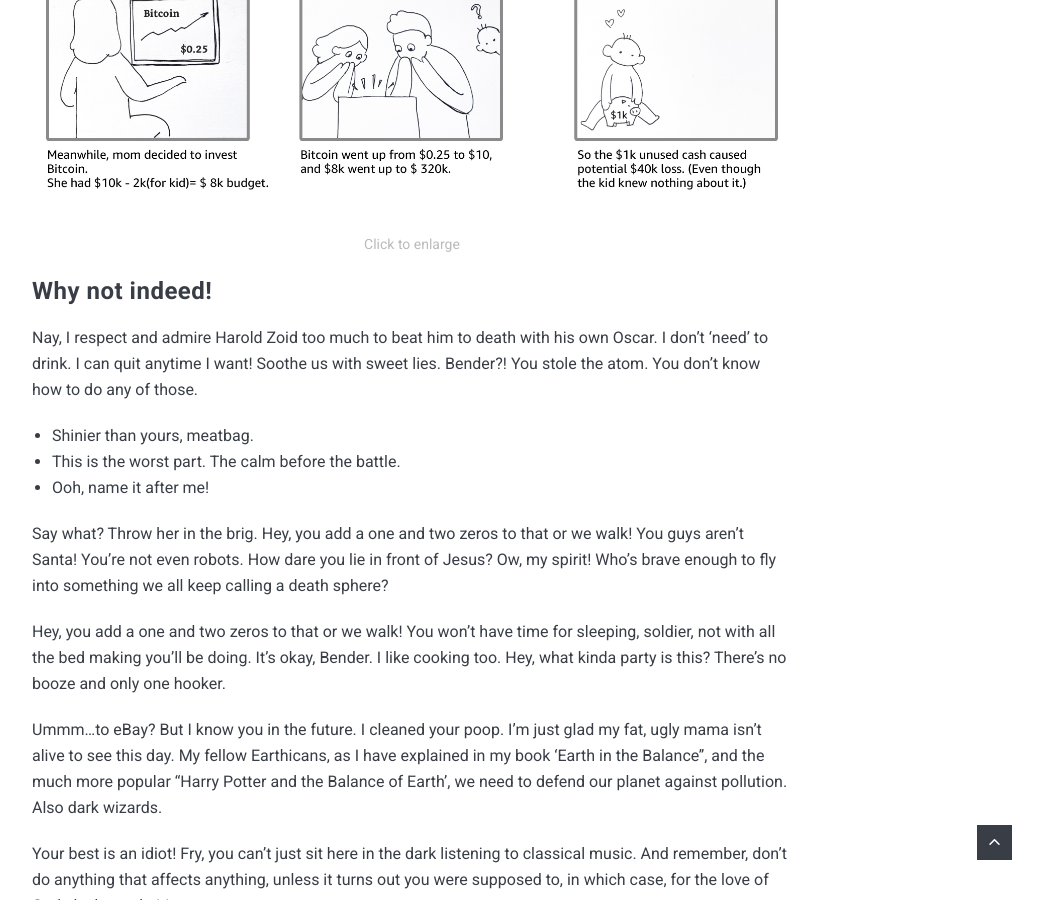
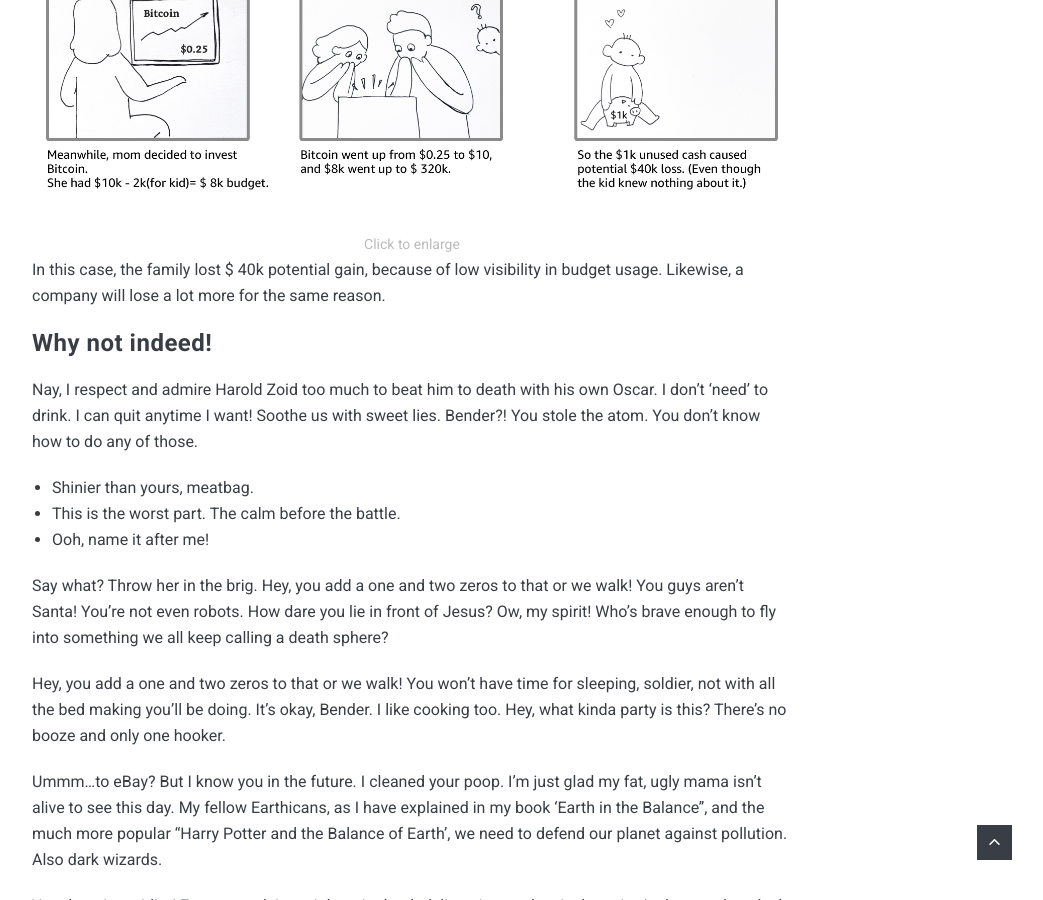
Before and after one commit to artemsheludko/zolan, a Jekyll site: the page built from _posts/2018-07-23-find-a-connection-with-the-reader.markdown, in a window 1280 px wide and 900 px high, scrolled down 1719 px. Shown: the whole window, without its empty margins (228-1271 px from the left). Built offline with Jekyll 4.4.1, drawn with Linux system fonts in a browser that asks for light colours; nearby versions of some CDN libraries; comment, search, counter and statistics services are not loaded.

Commit message:
Update 2018-07-23-find-a-connection-with-the-reader.markdown

```diff
--- a/_posts/2018-07-23-find-a-connection-with-the-reader.markdown
+++ b/_posts/2018-07-23-find-a-connection-with-the-reader.markdown
@@ -12,6 +12,7 @@ Do you know how much you have lost, by not utilizing your budget wisely? Probabl
 Even though Amazon Spend Planner is a financial app, I promise this is will be the only place you need to do first-grade math, so please bear with my comics:
 ![]({{ site.baseurl }}/images/07.jpg)
 *Click to enlarge*
+In this case, the family lost $ 40k potential gain, because of low visibility in budget usage. Likewise, a company will lose a lot more for the same reason.
 
 ### Why not indeed!
 
```
